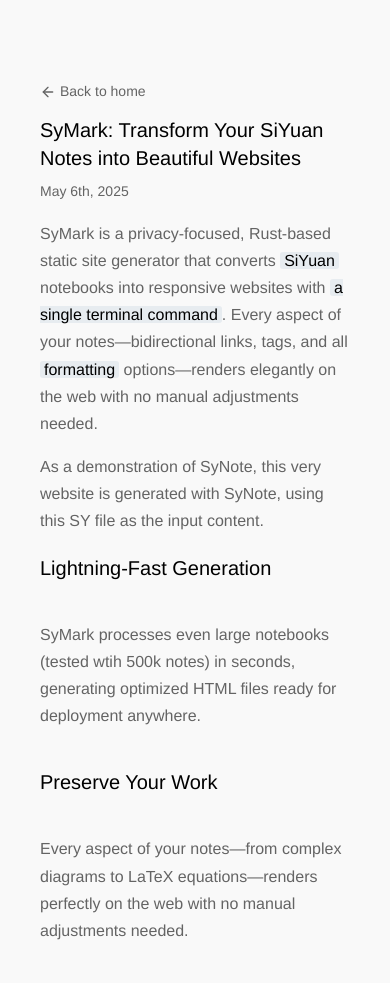
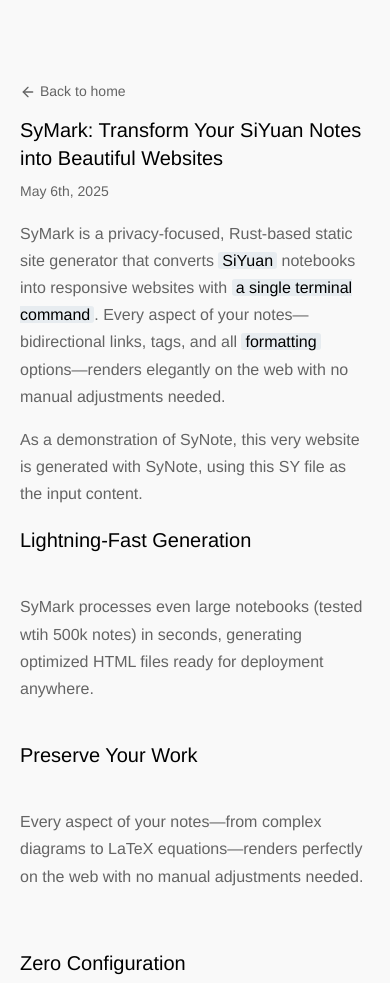
Before and after one commit to du82/symark, a plain HTML site: page index.html in a window 390 px wide. Shown: the top 983 px of the page. Drawn offline with Linux system fonts and the light colour scheme.

Commit message:
Update styles.css

```diff
--- a/styles.css
+++ b/styles.css
@@ -360,8 +360,6 @@
 @media (max-width: 640px) {
     .container {
         padding-top: 80px; /* 20px * 4 */
-        padding-left: var(--horizontal-padding);
-        padding-right: var(--horizontal-padding);
         width: calc(100% - 40px);
     }
 }
```
